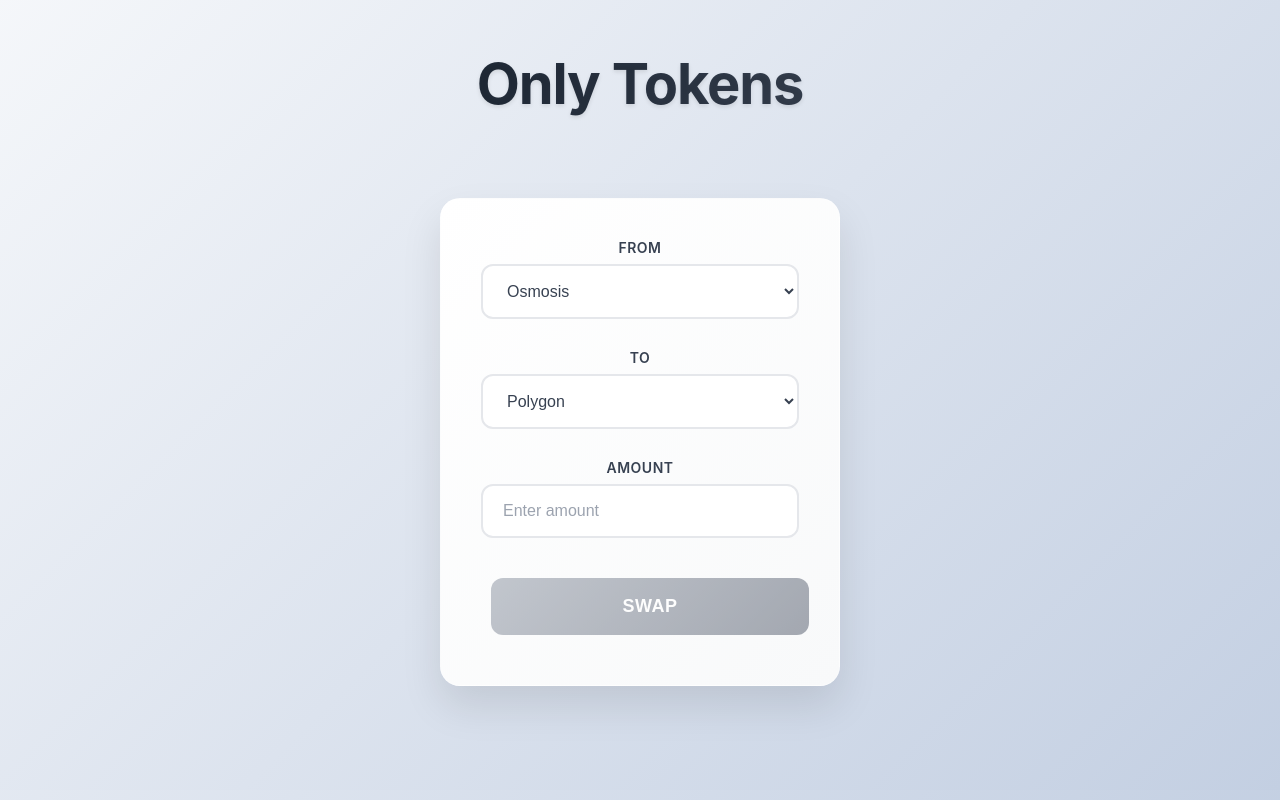
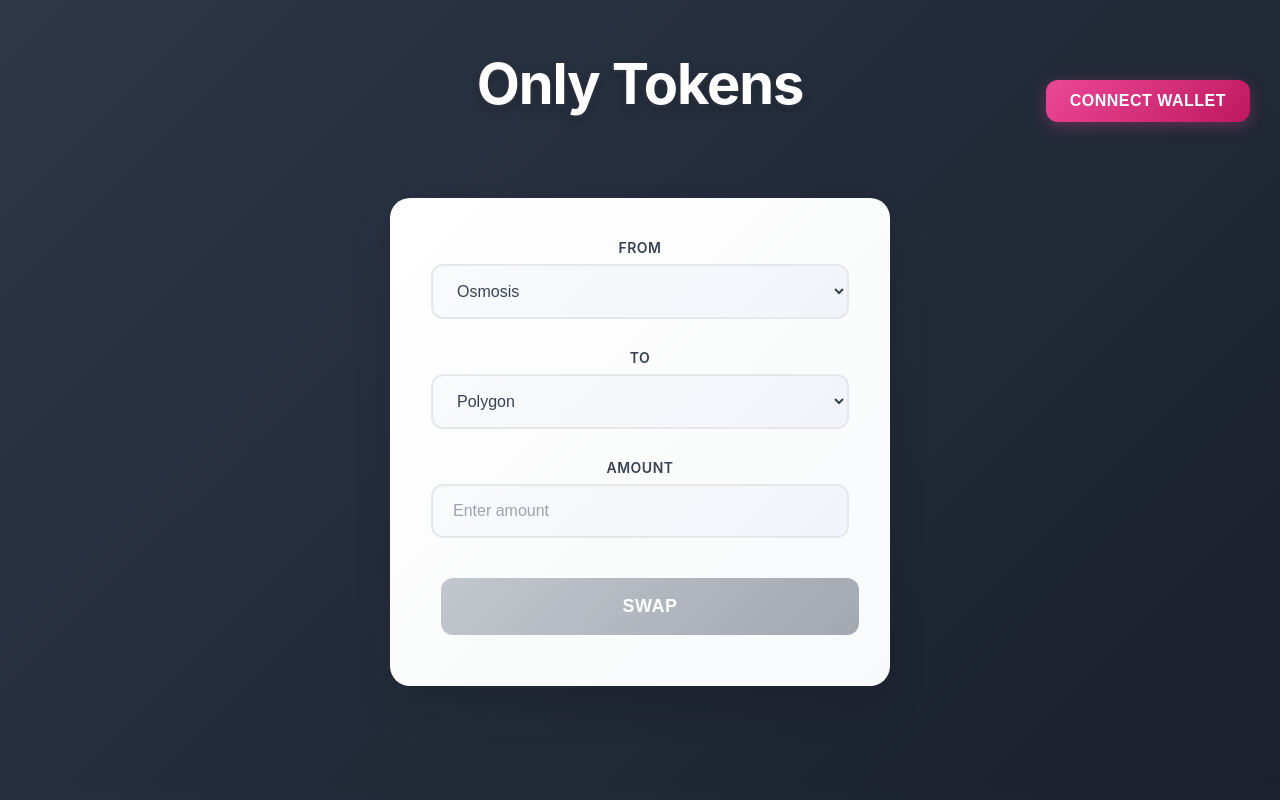
Before and after one commit to patiee/only-tokens-dashboard, a React (Vite) app: page / in a window 1280 px wide. Built offline with nearby package versions, Linux system fonts and the light colour scheme.

Commit message:
Improve website view

```diff
--- a/src/App.css
+++ b/src/App.css
@@ -22,7 +22,7 @@
   margin: 0;
   padding: 0;
   text-align: center;
-  background: linear-gradient(135deg, #f5f7fa 0%, #c3cfe2 100%);
+  background: linear-gradient(135deg, #2d3748 0%, #1a202c 100%);
   font-family: -apple-system, BlinkMacSystemFont, 'Segoe UI', 'Roboto', 'Oxygen',
     'Ubuntu', 'Cantarell', 'Fira Sans', 'Droid Sans', 'Helvetica Neue',
     sans-serif;
@@ -37,9 +37,10 @@
   flex-direction: column;
   align-items: center;
   justify-content: flex-start;
-  background: linear-gradient(135deg, #f5f7fa 0%, #c3cfe2 100%);
+  background: linear-gradient(135deg, #2d3748 0%, #1a202c 100%);
   padding-top: 0;
   /* padding-top: 20px; */
+  position: relative;
 }
 
 .App-header {
@@ -51,20 +52,45 @@
   margin: 0;
   padding: 0;
   margin-top: -60px;
-  background: linear-gradient(135deg, #f5f7fa 0%, #c3cfe2 100%);
+  background: linear-gradient(135deg, #2d3748 0%, #1a202c 100%);
 }
 
 .App-header h1 {
   font-size: 3.5rem;
   font-weight: 700;
-  color: #1f2937;
+  color: white;
   margin: 60px;
-  text-shadow: 0 2px 4px rgba(0, 0, 0, 0.1);
-  background: linear-gradient(135deg, #1f2937 0%, #374151 100%);
-  -webkit-background-clip: text;
-  -webkit-text-fill-color: transparent;
-  background-clip: text;
+  text-shadow: 0 4px 8px rgba(0, 0, 0, 0.3), 0 2px 4px rgba(255, 255, 255, 0.1);
   letter-spacing: -0.02em;
+}
+
+.connect-wallet-btn {
+  position: absolute;
+  top: 20px;
+  right: 20px;
+  padding: 12px 24px;
+  background: linear-gradient(135deg, #ec4899 0%, #be185d 100%);
+  color: white;
+  border: none;
+  border-radius: 12px;
+  font-size: 16px;
+  font-weight: 600;
+  cursor: pointer;
+  transition: all 0.3s ease;
+  text-transform: uppercase;
+  letter-spacing: 0.5px;
+  box-shadow: 0 4px 15px rgba(236, 72, 153, 0.3);
+  z-index: 1000;
+}
+
+.connect-wallet-btn:hover {
+  background: linear-gradient(135deg, #db2777 0%, #9d174d 100%);
+  transform: translateY(-2px);
+  box-shadow: 0 8px 25px rgba(236, 72, 153, 0.4);
+}
+
+.connect-wallet-btn:active {
+  transform: translateY(0);
 }
 
 /* Responsive design */
@@ -77,4 +103,11 @@
   .App {
     /* padding: 20px 10px; */
   }
+
+  .connect-wallet-btn {
+    top: 15px;
+    right: 15px;
+    padding: 10px 20px;
+    font-size: 14px;
+  }
 }
--- a/src/App.jsx
+++ b/src/App.jsx
@@ -4,8 +4,16 @@
 import SwapInterface from './components/SwapInterface';
 
 function App() {
+  const handleConnectWallet = () => {
+    console.log('Connect wallet clicked');
+    // Add wallet connection logic here
+  };
+
   return (
     <div className="App">
+      <button className="connect-wallet-btn" onClick={handleConnectWallet}>
+        Connect Wallet
+      </button>
       <header className="App-header">
         <h1>Only Tokens</h1>
         <SwapInterface />
--- a/src/components/SwapInterface.css
+++ b/src/components/SwapInterface.css
@@ -14,9 +14,9 @@
     box-shadow: 0 20px 40px rgba(0, 0, 0, 0.1);
     backdrop-filter: blur(10px);
     border: 1px solid rgba(255, 255, 255, 0.2);
-    min-width: 400px;
+    min-width: 500px;
     min-height: 400px;
-    max-width: 500px;
+    max-width: 600px;
     width: 100%;
 }
 
@@ -40,7 +40,7 @@
     border: 2px solid #e5e7eb;
     border-radius: 12px;
     font-size: 16px;
-    background: #ffffff;
+    background: linear-gradient(135deg, #f8fafc 0%, #f1f5f9 100%);
     color: #374151;
     transition: all 0.3s ease;
     cursor: pointer;
@@ -49,8 +49,8 @@
 }
 
 .swap-select:focus {
-    border-color: #3b82f6;
-    box-shadow: 0 0 0 3px rgba(59, 130, 246, 0.1);
+    border-color: #ec4899;
+    box-shadow: 0 0 0 3px rgba(236, 72, 153, 0.1);
 }
 
 .swap-select:hover {
@@ -63,7 +63,7 @@
     border: 2px solid #e5e7eb;
     border-radius: 12px;
     font-size: 16px;
-    background: #ffffff;
+    background: linear-gradient(135deg, #f8fafc 0%, #f1f5f9 100%);
     color: #374151;
     transition: all 0.3s ease;
     outline: none;
@@ -71,8 +71,8 @@
 }
 
 .swap-input:focus {
-    border-color: #3b82f6;
-    box-shadow: 0 0 0 3px rgba(59, 130, 246, 0.1);
+    border-color: #ec4899;
+    box-shadow: 0 0 0 3px rgba(236, 72, 153, 0.1);
 }
 
 .swap-input:hover {
@@ -83,10 +83,33 @@
     color: #9ca3af;
 }
 
+/* Style for select options */
+.swap-select option {
+    background: linear-gradient(135deg, #ffffff 0%, #f8fafc 100%);
+    color: #374151;
+    padding: 12px 16px;
+    border: none;
+    border-radius: 8px;
+    margin: 2px 0;
+    font-size: 16px;
+    font-weight: 500;
+}
+
+.swap-select option:hover {
+    background: linear-gradient(135deg, #ec4899 0%, #be185d 100%);
+    color: white;
+}
+
+.swap-select option:checked {
+    background: linear-gradient(135deg, #ec4899 0%, #be185d 100%);
+    color: white;
+    font-weight: 600;
+}
+
 .swap-button {
     width: 100%;
     padding: 18px 24px;
-    background: linear-gradient(135deg, #3b82f6 0%, #1d4ed8 100%);
+    background: linear-gradient(135deg, #ec4899 0%, #be185d 100%);
     color: white;
     border: none;
     border-radius: 12px;
@@ -101,9 +124,9 @@
 }
 
 .swap-button:hover:not(:disabled) {
-    background: linear-gradient(135deg, #2563eb 0%, #1e40af 100%);
+    background: linear-gradient(135deg, #db2777 0%, #9d174d 100%);
     transform: translateY(-2px);
-    box-shadow: 0 10px 25px rgba(59, 130, 246, 0.3);
+    box-shadow: 0 10px 25px rgba(236, 72, 153, 0.3);
 }
 
 .swap-button:active:not(:disabled) {
```
